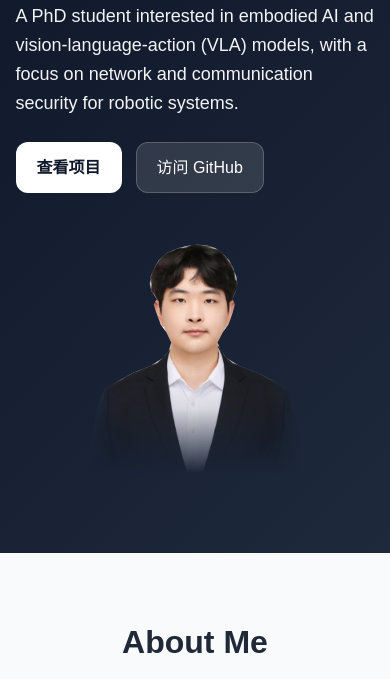
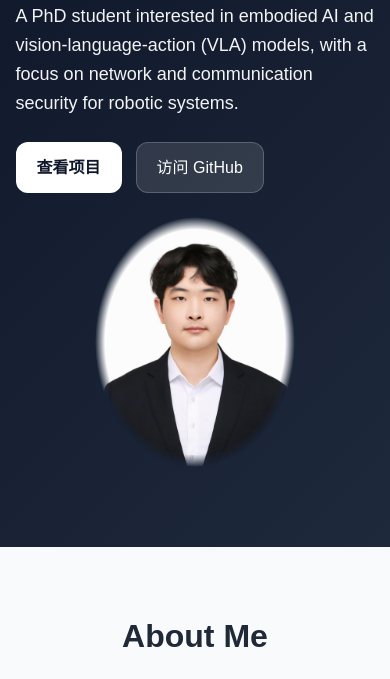
Before and after one commit to qusheng001/qusheng001.github.io, a plain HTML site: page index.html in a window 390 px wide. Shown: the part 160-839 px from the top of the page. Drawn offline with Linux system fonts and the light colour scheme.

Commit message:
Use a softly feathered oval for the homepage portrait

```diff
--- a/index.html
+++ b/index.html
@@ -4,7 +4,7 @@
   <meta charset="UTF-8" />
   <meta name="viewport" content="width=device-width, initial-scale=1.0" />
   <title>Zane Yang (杨竞哲)</title>
-  <link rel="stylesheet" href="style.css?v=0b5b5c8" />
+  <link rel="stylesheet" href="style.css?v=portrait-oval-1" />
 </head>
 <body>
   <header class="hero">
@@ -30,7 +30,7 @@
         </div>
       </div>
       <img class="hero-portrait" src="assets/zane-yang.jpg" alt="杨竞哲的个人照片"
-           width="320" height="320">
+           width="232" height="290">
     </div>
   </header>
 
--- a/style.css
+++ b/style.css
@@ -60,26 +60,13 @@ a {
 .hero-portrait {
   display: block;
   width: 100%;
-  max-width: 20rem;
+  max-width: 14.5rem;
   height: auto;
-  justify-self: end;
-  /* Fit the portrait outline, then fade the shoulders into the hero background. */
-  clip-path: polygon(
-    48.2% 11%, 43.5% 12%, 38.9% 14%, 35.7% 17%, 34.1% 20%,
-    32.7% 23%, 32.3% 26%, 33% 29%, 35.1% 32%, 33.9% 34%,
-    34.8% 37%, 35.9% 40%, 36.6% 42%, 38.8% 45%, 40.7% 49%,
-    39.9% 52%, 37.5% 55%, 32.7% 58%, 25.4% 61%, 20% 64%,
-    14.8% 67%, 13.5% 70%, 12.5% 73%, 11.2% 77%, 8.1% 100%,
-    92.3% 100%, 89.3% 77%, 87.9% 73%, 87.3% 70%, 85.6% 67%,
-    80.7% 64%, 74.8% 61%, 67.2% 58%, 62.3% 55%, 60% 52%,
-    58.8% 49%, 60.9% 45%, 63% 42%, 63.8% 40%, 64.8% 37%,
-    65.6% 34%, 64.6% 32%, 65.9% 29%, 66.6% 26%, 66.1% 23%,
-    65% 20%, 63.5% 17%, 60.7% 14%, 58% 12%, 54.5% 11%, 51% 10.8%
-  );
-  mask-image:
-    linear-gradient(#000 62%, #000d 75%, transparent 100%),
-    linear-gradient(90deg, transparent 8%, #000 21% 79%, transparent 92%);
-  mask-composite: intersect;
+  aspect-ratio: 4 / 5;
+  object-fit: cover;
+  border-radius: 50%;
+  justify-self: center;
+  mask-image: radial-gradient(ellipse 50% 50%, #000 90%, transparent 100%);
 }
 
 @media (max-width: 820px) {
@@ -94,8 +81,7 @@ a {
   }
 
   .hero-portrait {
-    max-width: 16rem;
-    justify-self: center;
+    max-width: 12.5rem;
   }
 }
 
```
